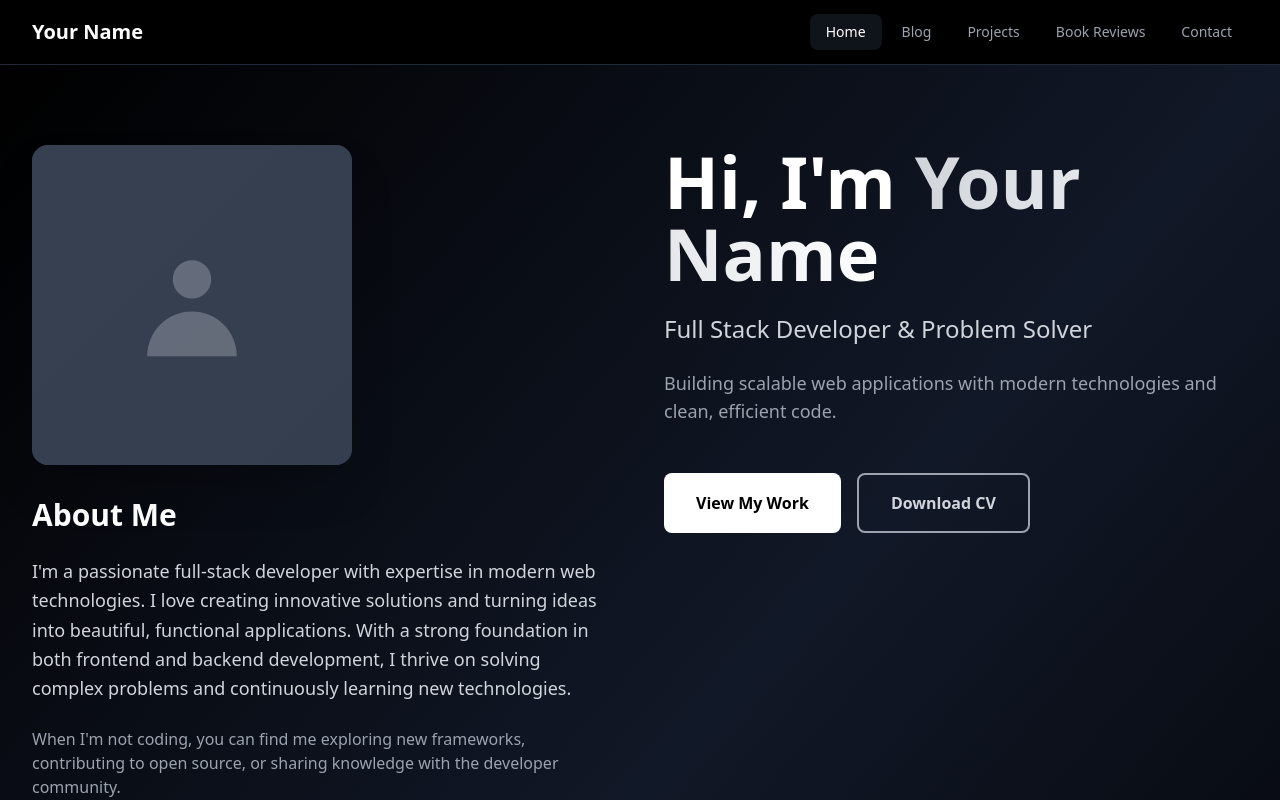
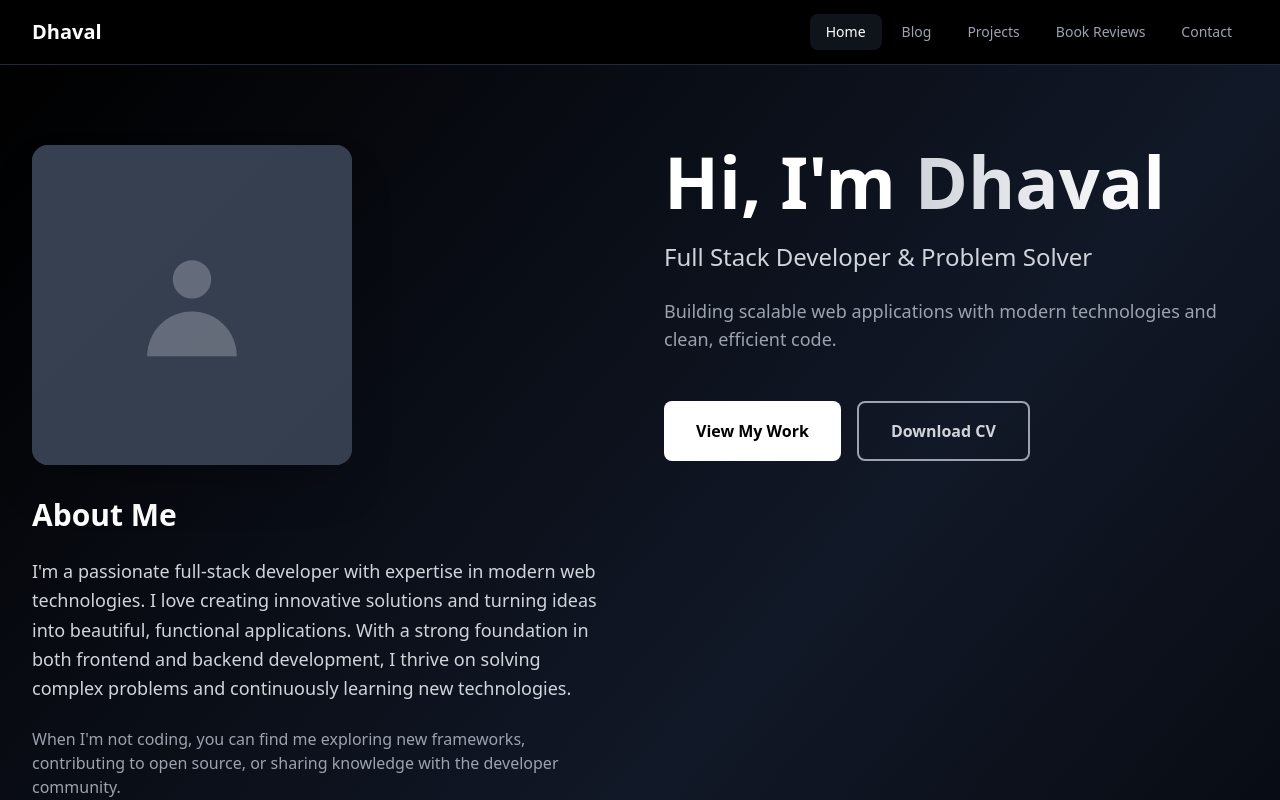
Before and after one commit to sdhaval97/personal-website, a React (Vite) app: page / in a window 1280 px wide. Shown: the top 800 px of the page. Built offline with nearby package versions, Linux system fonts and the light colour scheme.

Commit message:
updated and added my name

```diff
--- a/src/components/Header.jsx
+++ b/src/components/Header.jsx
@@ -20,7 +20,7 @@ const Header = () => {
         <div className="flex justify-between items-center h-16">
           <div className="flex-shrink-0">
             <Link to="/" className="text-xl font-bold text-white hover:text-gray-300 transition-colors duration-200">
-              Your Name
+              Dhaval
             </Link>
           </div>
 
--- a/src/components/Hero.jsx
+++ b/src/components/Hero.jsx
@@ -49,7 +49,7 @@ const Hero = () => {
               <h1 className="text-5xl lg:text-7xl font-bold text-white leading-tight">
                 Hi, I'm{' '}
                 <span className="bg-gradient-to-r from-gray-300 to-white bg-clip-text text-transparent animate-shimmer">
-                  Your Name
+                  Dhaval
                 </span>
               </h1>
               <p className="text-xl lg:text-2xl text-gray-300 max-w-2xl">
```
